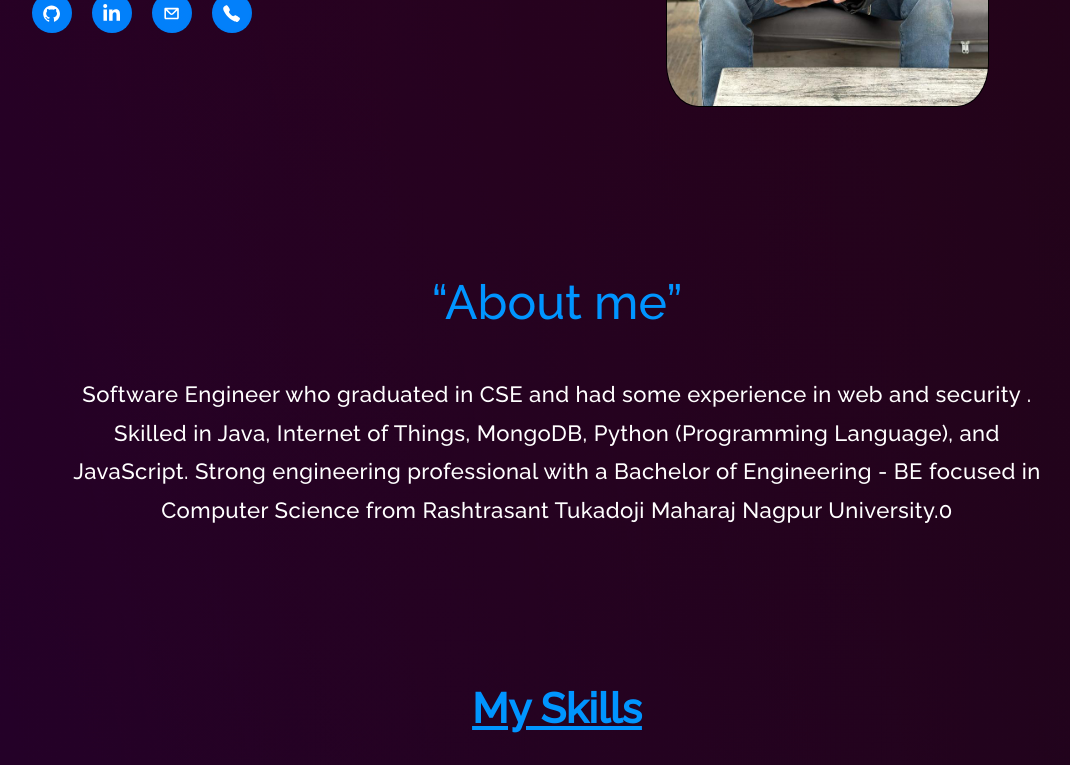
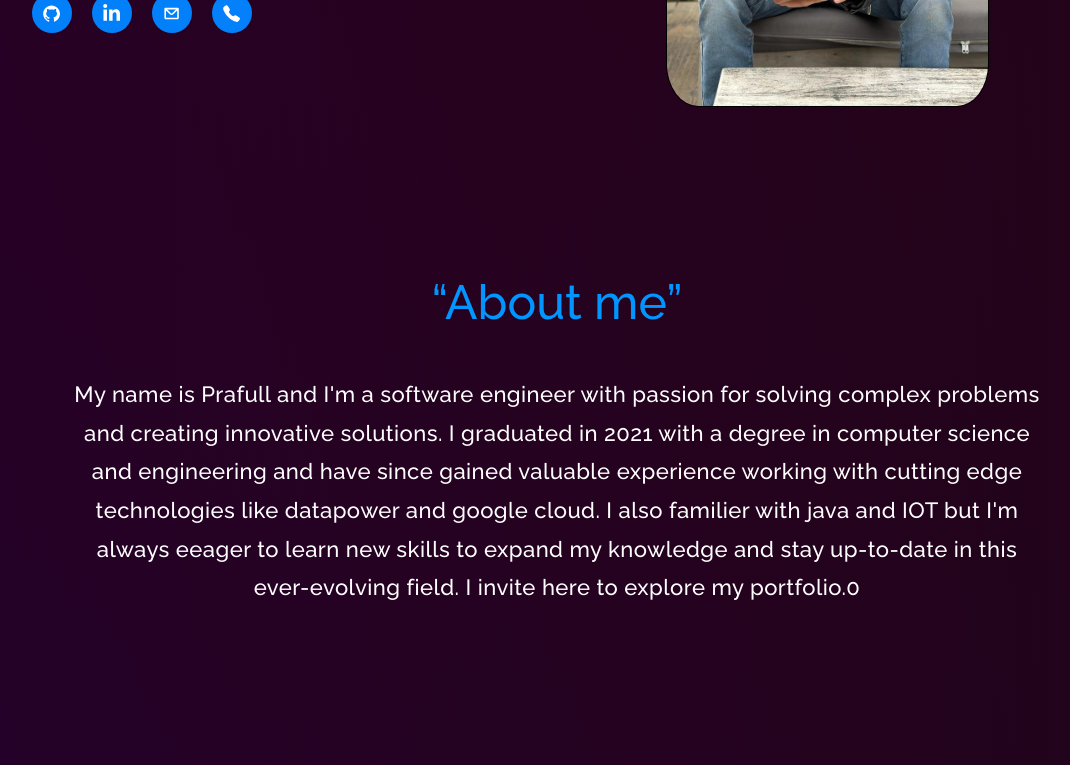
Before and after one commit to prafullpathe/prafullprp.github.io, a React (Create React App) app: page / in a window 1280 px wide. Shown: the part 497-1262 px from the top of the page, without its empty margins (83-1153 px from the left). Built offline with nearby package versions, Linux system fonts and the light colour scheme.

Commit message:
Update About2.js

```diff
--- a/src/components/About/About2.js
+++ b/src/components/About/About2.js
@@ -12,12 +12,10 @@ function About2() {
                         </h1>
                         <p className="home-about-body">
                             <span className="myabout first-about">
-                            Software Engineer who graduated in CSE and had some experience
-                             in web and security . Skilled in Java, Internet of Things, MongoDB,
-                              Python (Programming Language), and JavaScript. Strong engineering
-                               professional with a Bachelor of Engineering - BE focused in
-                               Computer Science from Rashtrasant Tukadoji Maharaj Nagpur
-                                University.
+                                My name is Prafull and I'm a software engineer with passion for solving complex problems and creating innovative solutions.
+                                I graduated in 2021 with a degree in computer science and engineering and have since gained valuable experience working with cutting edge
+                                technologies like datapower and google cloud. I also familier with java and IOT but I'm always eeager to learn new skills to expand my knowledge and stay up-to-date in
+this ever-evolving field. I invite here to explore my portfolio.
                             </span>0
                         </p>
                     </Col>
```
